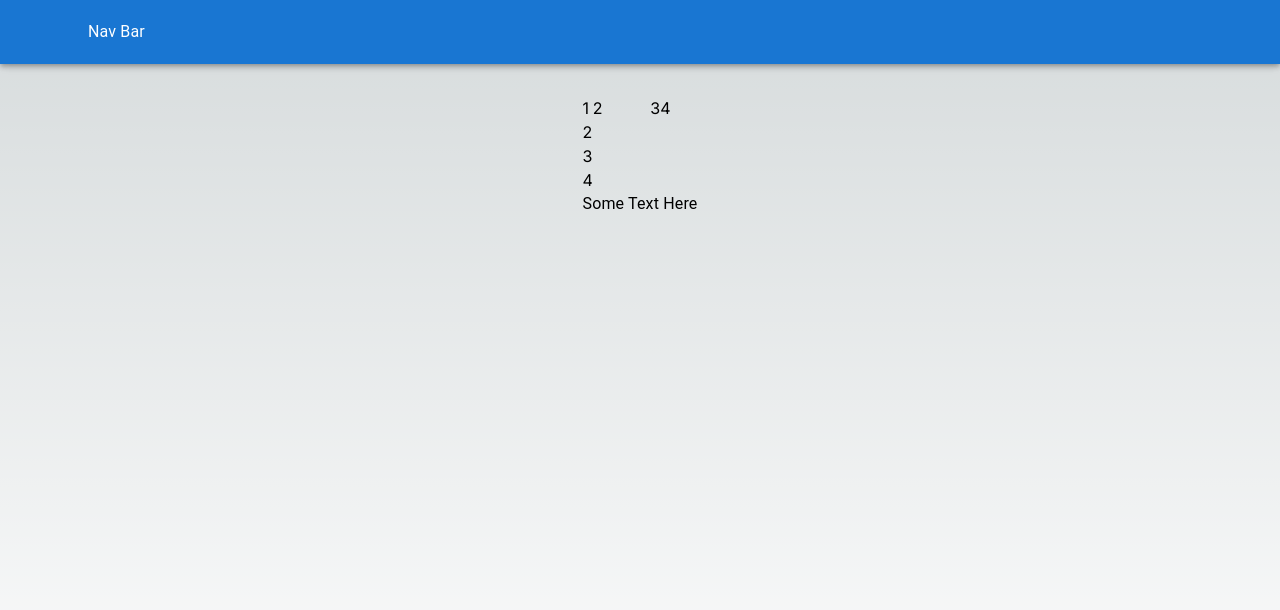
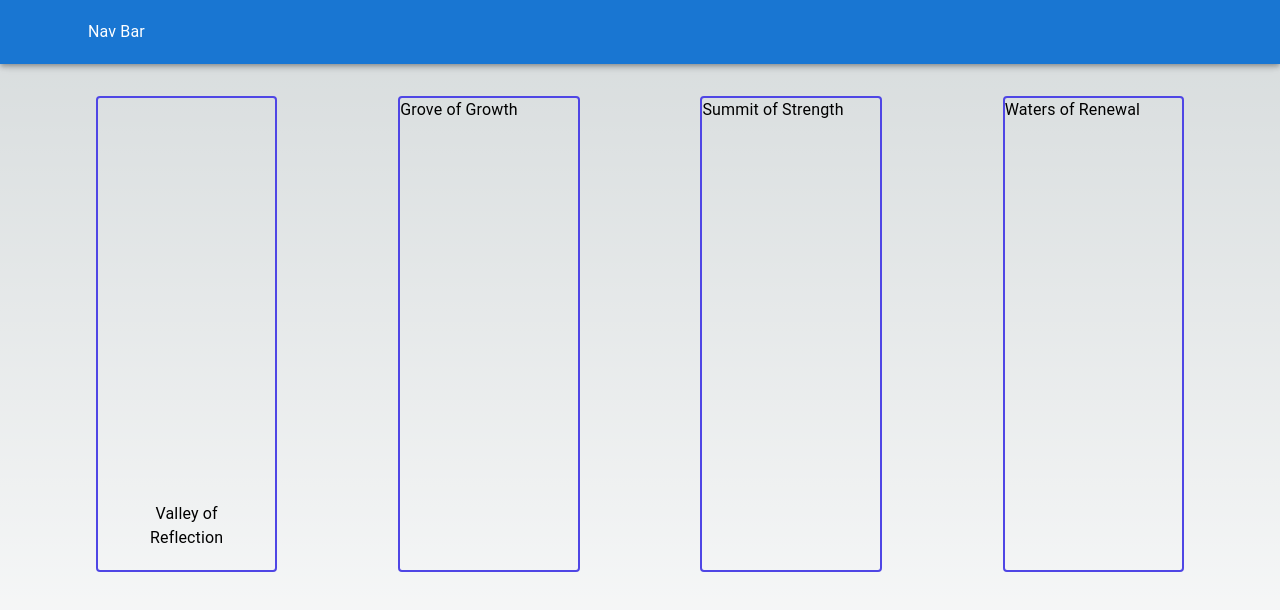
Before and after one commit to matthew-zahm/eco-status, a Next.js app: page / in a window 1280 px wide. Shown: the top 610 px of the page. Built offline with nearby package versions, Linux system fonts and the light colour scheme.

Commit message:
grid row

```diff
--- a/src/app/page.tsx
+++ b/src/app/page.tsx
@@ -4,27 +4,28 @@ import Typography from '@mui/material/Typography';
 import { Box, Paper } from "@mui/material";
 
 
-
-
 export default function Home() {
   return (
     <>
       <main className="flex min-h-screen flex-col items-center justify-between p-24">
-        <Grid>
-          <Grid container direction="row">
+        <Grid container direction="row" className="w-full justify-between">
+          <Grid item container direction="column" xs={2} className="border-2 border-indigo-600 rounded">
+            <Grid item className="h-96">
+
+            </Grid>
             <Grid item>
-              <Grid container direction="column">
-                <Grid item>1</Grid>
-                <Grid item>2</Grid>
-                <Grid item>3</Grid>
-                <Grid item>4</Grid>
-              </Grid>
+              <Typography className="text-center p-5">Valley of Reflection</Typography>
             </Grid>
-            <Grid item xs={6}>2</Grid>
-            <Grid item>3</Grid>
-            <Grid item>4</Grid>
           </Grid>
-          <Typography> Some Text Here </Typography>
+          <Grid item container xs={2} className="border-2 border-indigo-600 rounded">
+            <Typography>Grove of Growth</Typography>
+          </Grid>
+          <Grid item container xs={2} className="border-2 border-indigo-600 rounded">
+            <Typography>Summit of Strength</Typography>
+          </Grid>
+          <Grid item container xs={2} className="border-2 border-indigo-600 rounded">
+            <Typography>Waters of Renewal</Typography>
+          </Grid>
         </Grid>
       </main>
     </>
```
